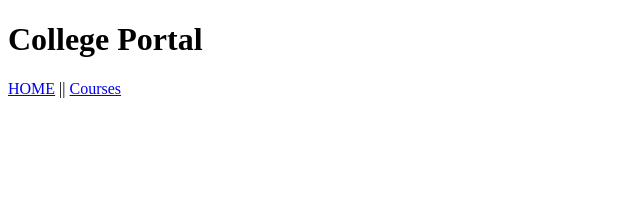
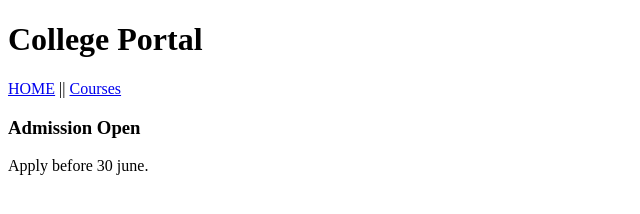
Before and after one commit to mosajid782-stuward/WDW-0277, a plain HTML site: page Web Designing Workshop Assignment/A-04.html in a window 1280 px wide. Shown: the whole page, without its empty margins (0-640 px from the left). Drawn offline with Linux system fonts and the light colour scheme.

Commit message:
Main Added

```diff
--- a/Web Designing Workshop Assignment/A-04.html
+++ b/Web Designing Workshop Assignment/A-04.html
@@ -9,8 +9,12 @@
     <!--Header-->
     <header>
         <h1>College Portal</h1>
-            <p><a href="#HOME">HOME</a> || <a href="#Courses">Courses</a>
-        </nav>
+        <p><a href="#HOME">HOME</a> || <a href="#Courses">Courses</a>
     </header>
+    <!--Main-->
+    <main>
+        <h3>Admission Open</h3>
+        <p>Apply before 30 june.</p>
+    </main>
 </body>
 </html>
```
